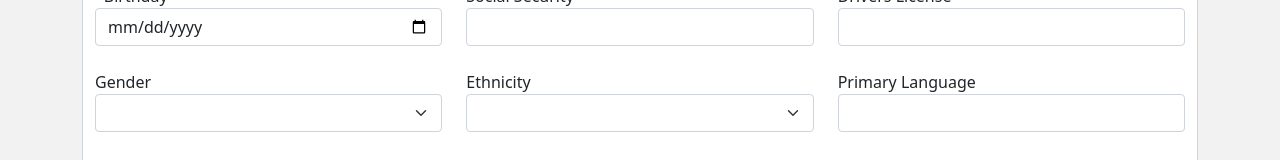
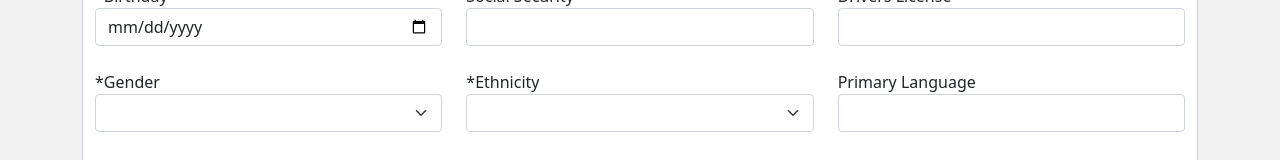
Before and after one commit to alexiscenriquez/CIS4339groupproject, a Vue app in the folder Frontend/: page /volunteers_edit in a window 1280 px wide. Shown: the part 370-530 px from the top of the page. Built offline with nearby package versions, Linux system fonts and the light colour scheme; no server answers.

Commit message:
added * for required

```diff
--- a/Frontend/src/views/volunteers/NewVolunteer.vue
+++ b/Frontend/src/views/volunteers/NewVolunteer.vue
@@ -39,7 +39,7 @@
                     </div>
                     <div class='row mb-4'>
                         <div class="col-sm-4">
-                            <label>Gender</label>
+                            <label>*Gender</label>
                             <select class='form-select' v-model="volunteers.gender" required>
                                     <option disabled value=''>Select option</option>
                                     <option>Male</option>
@@ -50,7 +50,7 @@
                         </div>
 
                         <div class="col-sm-4">
-                            <label>Ethnicity</label>
+                            <label>*Ethnicity</label>
 
                             <select class='form-select' v-model="volunteers.ethnicity" required>
                                     <option disabled value="">Select option</option>
--- a/Frontend/src/views/volunteers/VolunteerEdit.vue
+++ b/Frontend/src/views/volunteers/VolunteerEdit.vue
@@ -36,7 +36,7 @@
                 </div>
                 <div class='row mb-4'>
                     <div class="col-sm-4">
-                        <label>Gender</label>
+                        <label>*Gender</label>
                         <select class='form-select' v-model="volunteers.gender" required>
                                     <option disabled value=''>Select option</option>
                                     <option>Male</option>
@@ -47,7 +47,7 @@
                     </div>
 
                     <div class="col-sm-4">
-                        <label>Ethnicity</label>
+                        <label>*Ethnicity</label>
                         <select class='form-select' v-model="volunteers.ethnicity" required>
                                     <option disabled value="">Select option</option>
                                     <option>White</option>
```
